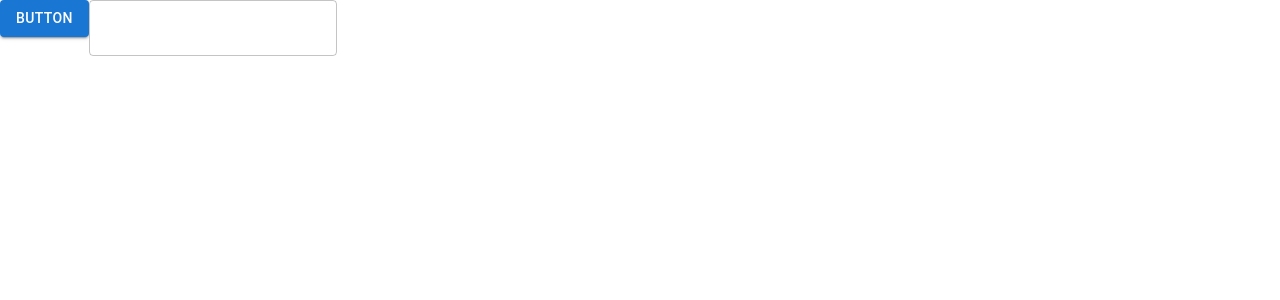
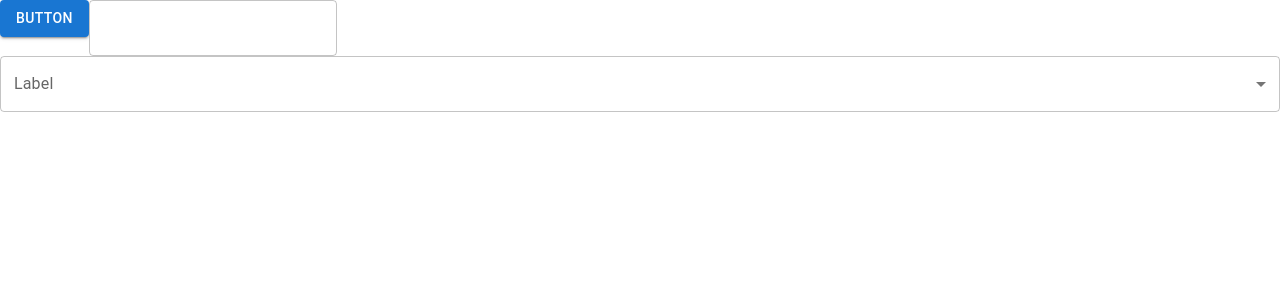
Before and after one commit to AnaRu80/my-pendings, a React (Create React App) app: page / in a window 1280 px wide. Shown: the top 300 px of the page. Built offline with nearby package versions, Linux system fonts and the light colour scheme.

Commit message:
task/004-select select input general component done

```diff
--- a/src/App.tsx
+++ b/src/App.tsx
@@ -1,13 +1,27 @@
-import React from 'react';
-import logo from './logo.svg';
+import React, { useState } from 'react';
 import './App.css';
-import { Button, Input } from './components/atoms';
+import { Button, Input, SelectInput } from './components/atoms';
+const options = [
+	{ label: 'Option 1', value: 1 },
+	{ label: 'Option 2', value: 2 },
+	{ label: 'Option 3', value: 3 },
+];
+function App() {
+	const [selectedValue, setSelectedValue] = useState('');
 
-function App() {
+	const handleChange = (event: any) => {
+		setSelectedValue(event.target.value);
+	};
 	return (
 		<div>
 			<Button text="button" />
 			<Input />
+			<SelectInput
+				label="Label"
+				options={options}
+				value={selectedValue}
+				onChange={handleChange}
+			/>
 		</div>
 	);
 }
--- a/src/components/atoms/index.ts
+++ b/src/components/atoms/index.ts
@@ -1,2 +1,3 @@
 export * from './button/Button';
 export * from './input/Input';
+export * from './select-input/SelectInput';
--- /dev/null
+++ b/src/components/atoms/select-input/SelectInput.styles.ts
@@ -0,0 +1,7 @@
+import { SxProps } from '@mui/material';
+
+const SelectInputStyles: SxProps = {
+	backgroundColor: 'white',
+};
+
+export default SelectInputStyles;
--- /dev/null
+++ b/src/components/atoms/select-input/SelectInput.tsx
@@ -0,0 +1,36 @@
+import React from 'react';
+
+import {
+	FormControl,
+	InputLabel,
+	MenuItem,
+	Select,
+	SelectProps,
+} from '@mui/material';
+import SelectStyles from './SelectInput.styles';
+import SelectInputStyles from './SelectInput.styles';
+import { SelectInputProps } from './SelectInput.props';
+export function SelectInput(props: SelectInputProps) {
+	const { sx, variant = 'outlined', label, options, value, onChange } = props;
+	const sxStyles = [
+		...(Array.isArray(SelectStyles) ? SelectStyles : [SelectStyles]),
+		sx,
+	];
+	return (
+		<FormControl variant="outlined" fullWidth>
+			<InputLabel id={`${label}-label`}>{label}</InputLabel>
+			<Select
+				labelId={`${label}-label`}
+				id={label}
+				value={value}
+				onChange={onChange}
+				label={label}>
+				{options.map((option: any, index: number): any => (
+					<MenuItem key={index} value={option.value}>
+						{option.label}
+					</MenuItem>
+				))}
+			</Select>
+		</FormControl>
+	);
+}
```
Also changed, not shown: src/components/atoms/select-input/SelectInput.props.ts (added, +10 -0 lines).
